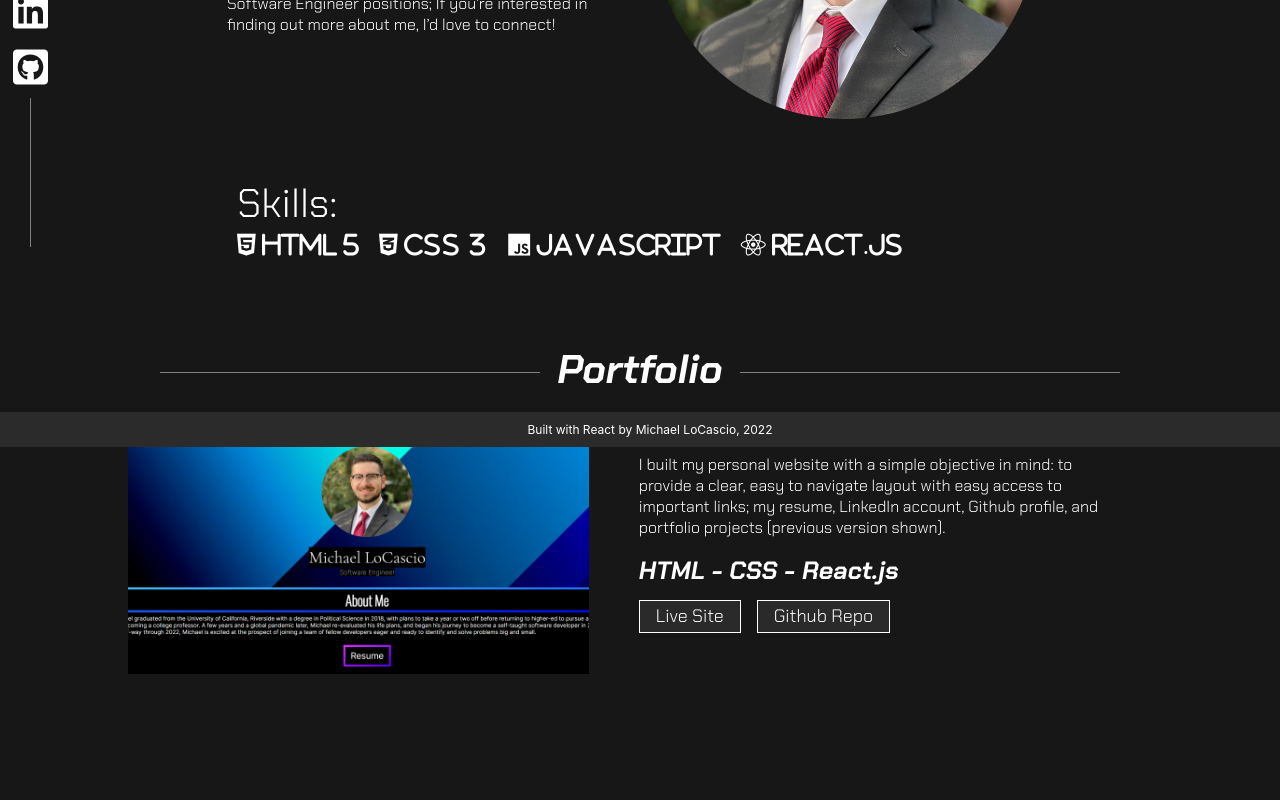
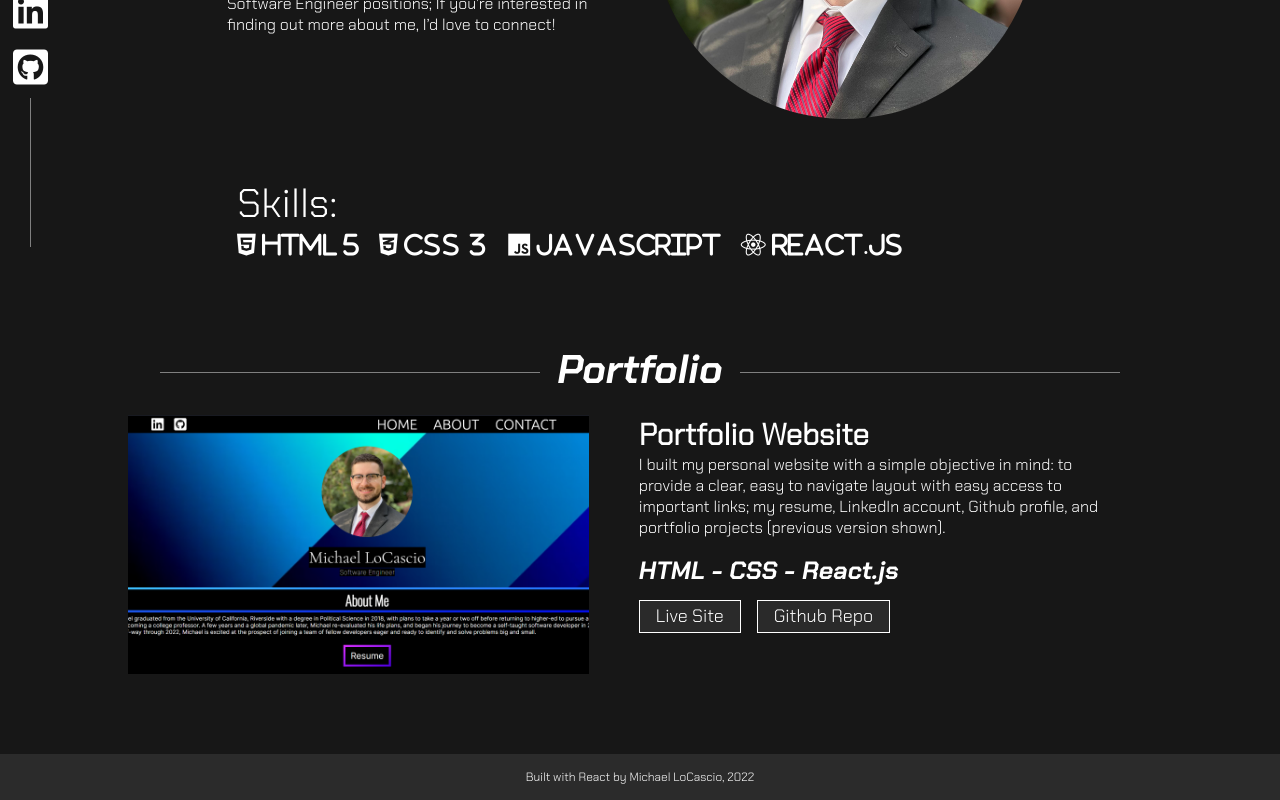
Before and after one commit to Gitmsl/msl-website, a React (Create React App) app: page / in a window 1280 px wide. Shown: the part 353-1153 px from the top of the page. Before the commit the page ends 1107 px from the top, so only its background shows below. Built offline with nearby package versions, Linux system fonts and the light colour scheme.

Commit message:
Footer rework
Trimmed down footer.css, removed fixed property, changed font-family for page consistency.

```diff
--- a/src/footer/Footer.jsx
+++ b/src/footer/Footer.jsx
@@ -3,9 +3,10 @@ import './footer.css'
 
 export default function Footer() {
     return(
-        <div className="footer">
-            <p className='footerText'>Built with React by Michael LoCascio, 2022</p>
-            <a></a>
+        <div className="footerContainer">
+            <p className='footerText'>
+            Built with React by Michael LoCascio, 2022
+            </p>
         </div>
     )
 }
--- a/src/footer/footer.css
+++ b/src/footer/footer.css
@@ -1,17 +1,11 @@
-.footer {
+.footerContainer {
     width: 100%;
 }
 .footerText {
     color: white;
     background-color: rgb(43, 43, 43);
-    position: fixed;
-    left: 0;
-    right: 0;
-    bottom: 0;
-    width: 100%;
     text-align: center;
-    padding: 10px;
-    margin-bottom: 0;
-    font-family: "Inter", sans-serif;
+    padding: 15px;
+    font-family: 'Chakra Petch', sans-serif;
     font-size: 12px;
 }
```
